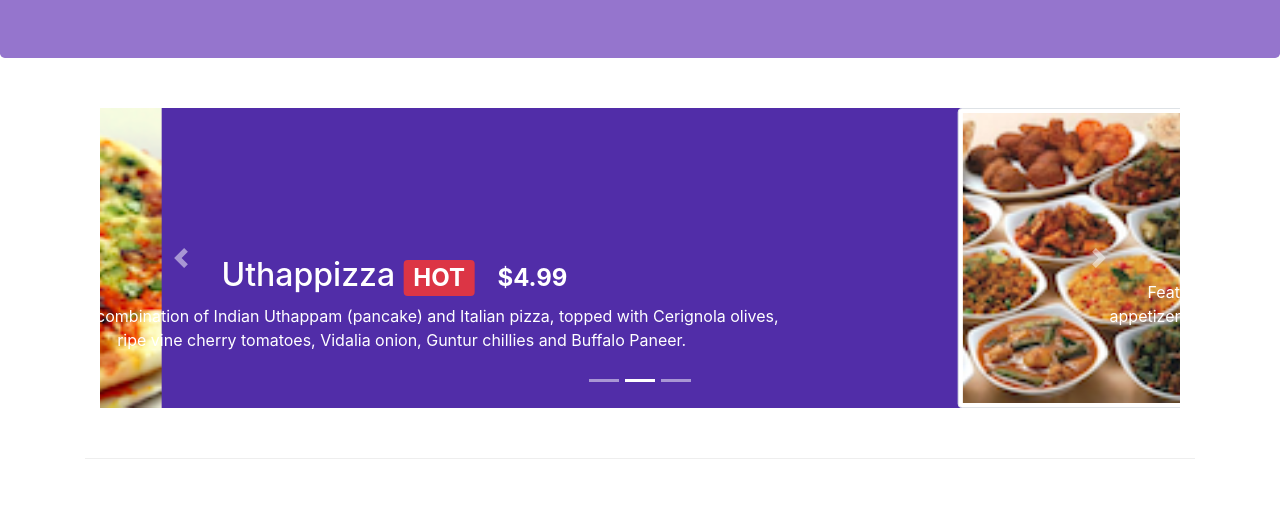
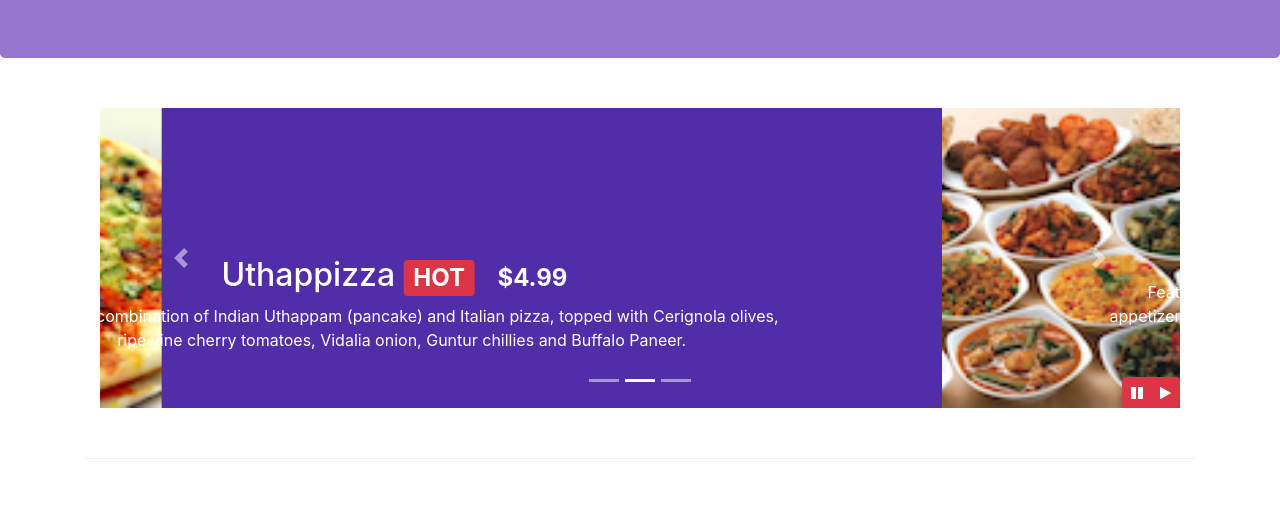
Before and after one commit to cledi01/learningBootstrap, a website: page index.html in a window 1280 px wide. Shown: the part 276-800 px from the top of the page. Drawn offline with nearby package versions, Linux system fonts and the light colour scheme.

Commit message:
Bootstrap JQuery

```diff
--- a/css/styles.css
+++ b/css/styles.css
@@ -56,3 +56,10 @@ body{
     left: 0;
     min-height: 300px;
 }
+
+#carouselButton {
+    right:0px;
+    position: absolute;
+    bottom: 0px;
+    z-index: 1;
+}
--- a/index.html
+++ b/index.html
@@ -173,19 +173,27 @@
                             </div>
                         </div>
                         <div class="carousel-item">
-                            <img class="d-flex ml-3 img img-thumbnail align-self-center" src="img/buffet.png" alt="buffet">
+                            <img class="d-block img-fluid" src="img/buffet.png" alt="buffet">
                             <div class="carousel-caption d-none d-md-block">
                                 <h2>Weekend Grand Buffet<span class="badge badge-danger">NEW</span></h2>
                                 <p>Featuring mouthwatering combinations with a choice of five different salads, six enticing appetizers, six main entrees and five choicest desserts. Free flowing bubbly and soft drinks. All for just $19.99 per person </p>
                             </div>
                         </div>
                         <div class="carousel-item">
-                            <img class="d-flex mr-3 img-thumbnail align-self-center" src="img/alberto.png" alt="alberto">
+                            <img class="d-block img-fluid" src="img/alberto.png" alt="alberto">
                             <div class="carousel-caption d-none d-md-block">
                                 <h2>Alberto Somayya</h2>
                                 <h4>Executive Chef</h4>
                                 <p>Award winning three-star Michelin chef with wide International experience having worked closely with whos-who in the culinary world, he specializes in creating mouthwatering Indo-Italian fusion experiences. </p>
                             </div>
+                        </div>
+                        <div class="btn-group" id="carouselButton">
+                            <button class="btn btn-danger btn-sm" id="carousel-pause">
+                                <span class="fa fa-pause"></span>
+                            </button>
+                            <button class="btn btn-danger btn-sm" id="carousel-play">
+                                <span class="fa fa-play"></span>
+                            </button>
                         </div>
                     </div>
                     <ol class="carousel-indicators">
@@ -297,6 +305,17 @@
     <script src="node_modules/jquery/dist/jquery.slim.min.js"></script>
     <script src="node_modules/popper.js/dist/umd/popper.min.js"></script>
     <script src="node_modules/bootstrap/dist/js/bootstrap.min.js"></script>
+    <script>
+        $(document).ready(function(){
+            $("#mycarousel").carousel( { interval: 2000 } );
+            $("#carousel-pause").click(function(){
+                $("#mycarousel").carousel('pause');
+            });
+            $("#carousel-play").click(function(){
+                $("#mycarousel").carousel('cycle');
+            });
+        });
+    </script>
 </body>
 
 </html>
```
